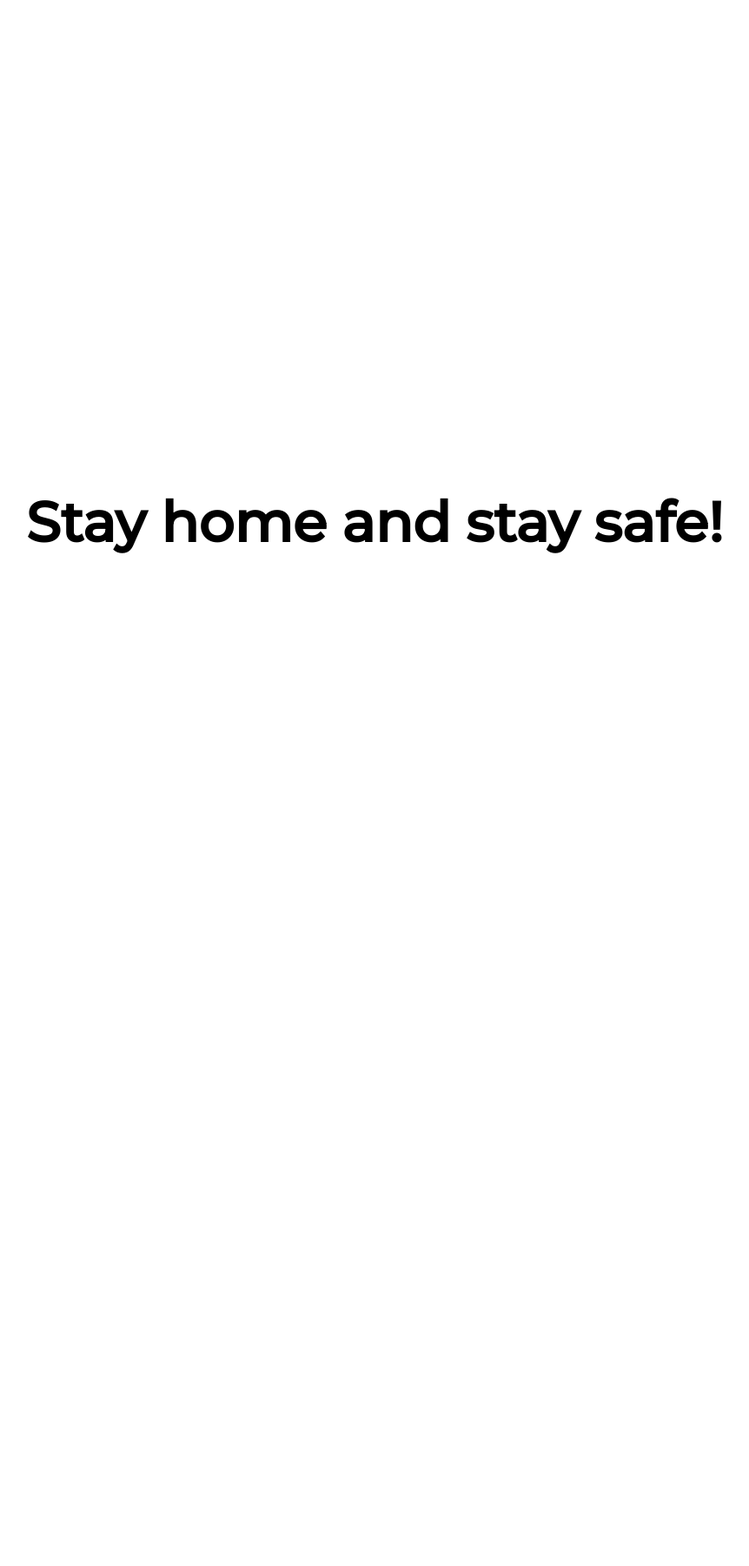
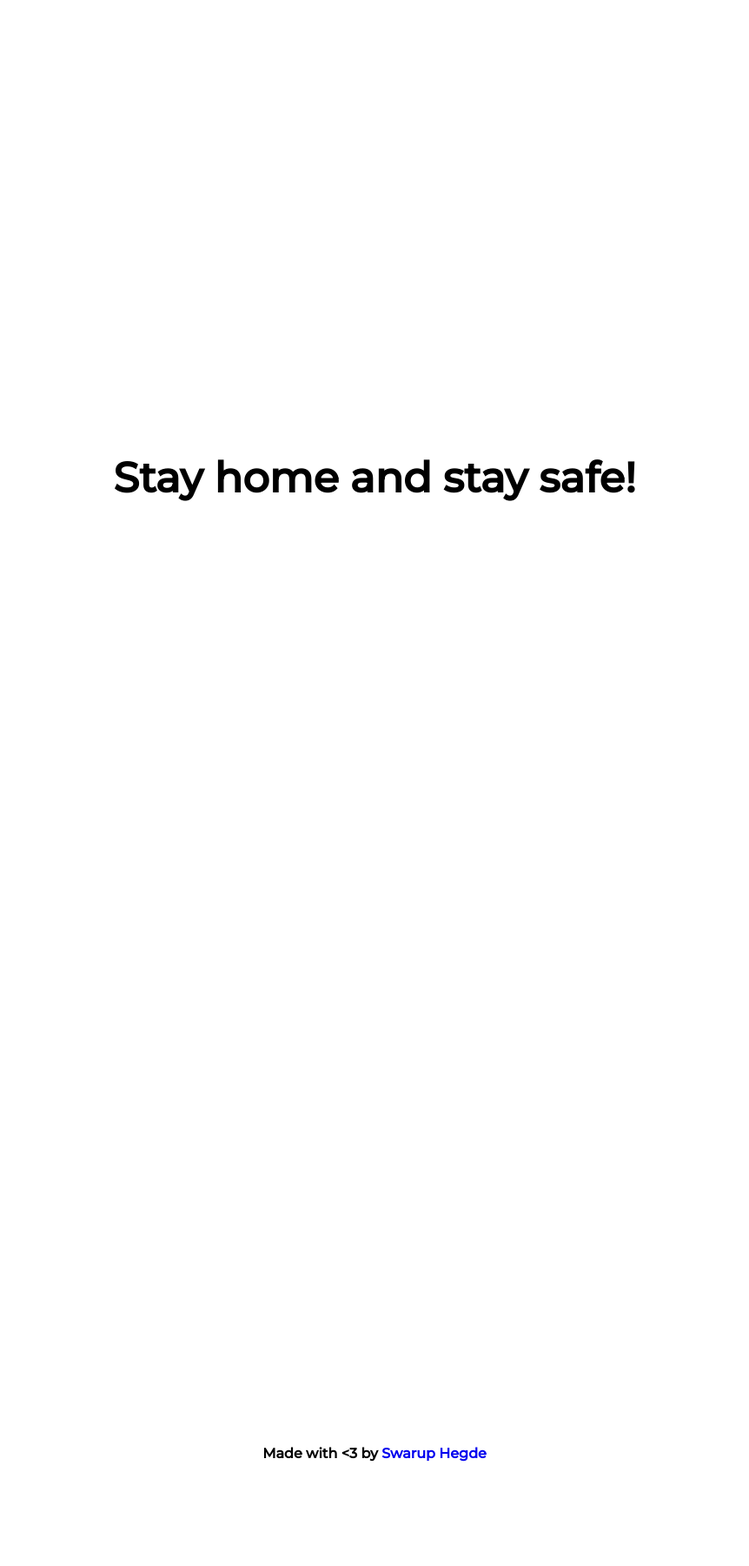
Before and after one commit to indraasura/silver-fest-website, a PHP site: page / in a window 1280 px wide. Shown: the part 1400-3200 px from the top of the page at 87% size, without its empty margins (209-1071 px from the left). Before the commit the page ends 2036 px from the top, so only its background shows below. Run offline with PHP 8.4, Linux system fonts and the light colour scheme.

Commit message:
feat: credits

```diff
--- a/css/main.css
+++ b/css/main.css
@@ -1,5 +1,5 @@
 body {
-  height: 200vh;
+  height: 400vh;
   margin: 0;
 }
 
@@ -21,7 +21,7 @@ section {
   z-index: -1;
 }
 
-h1 {
+h1, .credit {
   font-family: 'Montserrat', sans-serif;
   font-size: 4em;
 }
@@ -168,4 +168,54 @@ h1 {
             transform: skewX(-2deg);
   }
 }
+
+@media only screen and (max-width: 500px) {
+  h1 {
+    font-size: 2em;
+    position: absolute;
+    top: 35%;
+    left: 50%;
+    -webkit-transform: translateX(-50%);
+            transform: translateX(-50%);
+  }
+  .bg-svg {
+    width: 100%;
+  }
+  .credit {
+    position: absolute;
+    top: 80%;
+    left: 50%;
+    -webkit-transform: translateX(-50%);
+            transform: translateX(-50%);
+    font-size: 0.6em;
+    text-decoration: none;
+  }
+}
+
+a {
+  text-decoration: none;
+}
+
+@media only screen and (min-width: 500px) {
+  h1 {
+    font-size: 3em;
+    position: absolute;
+    top: 35%;
+    left: 50%;
+    -webkit-transform: translateX(-50%);
+            transform: translateX(-50%);
+  }
+  .bg-svg {
+    width: 100%;
+  }
+  .credit {
+    position: absolute;
+    top: 80%;
+    left: 50%;
+    -webkit-transform: translateX(-50%);
+            transform: translateX(-50%);
+    font-size: 1em;
+    text-decoration: none;
+  }
+}
 /*# sourceMappingURL=main.css.map */
--- a/css/main.scss
+++ b/css/main.scss
@@ -1,5 +1,5 @@
 body {
-    height: 200vh;
+    height: 400vh;
     margin: 0;
 }
 
@@ -21,7 +21,7 @@ body {
     z-index: -1;
   }
 
-  h1{
+  h1, .credit{
       font-family: 'Montserrat', sans-serif;
       font-size: 4em;
   }
@@ -102,3 +102,52 @@ body {
         transform: skewX(-2deg);
     }
 }
+
+@media only screen and (max-width: 500px){
+    h1{
+        font-size: 2em;
+        position: absolute;
+        top: 35%;
+        left: 50%;
+        transform: translateX(-50%);
+    }
+    .bg-svg{
+        width: 100%;
+    }
+    .credit{
+        position: absolute;
+        top: 80%;
+        left: 50%;
+        transform: translateX(-50%);
+        font-size: 0.6em;
+        text-decoration: none;
+    }
+
+}
+
+a{
+    text-decoration: none;
+}
+
+
+@media only screen and (min-width: 500px){
+    h1{
+        font-size: 3em;
+        position: absolute;
+        top: 35%;
+        left: 50%;
+        transform: translateX(-50%);
+    }
+    .bg-svg{
+        width: 100%;
+    }
+    .credit{
+        position: absolute;
+        top: 80%;
+        left: 50%;
+        transform: translateX(-50%);
+        font-size: 1em;
+        text-decoration: none;
+    }
+
+}
--- a/index.html
+++ b/index.html
@@ -15,6 +15,9 @@
         </section>
         <section>
             <h1 class="anim">Stay home and stay safe!</h1>
+        </section>
+        <section>
+            <h4 class="anim credit">Made with &lt;3 by <a href="https://indraasura.github.io">Swarup Hegde</a></h4>
         </section>
         <svg xmlns="https://www.w3.org/2000/svg" viewBox="0 0 500 500" class="text-svg">
             <style>
```
Also changed, not shown: 1 other file.
